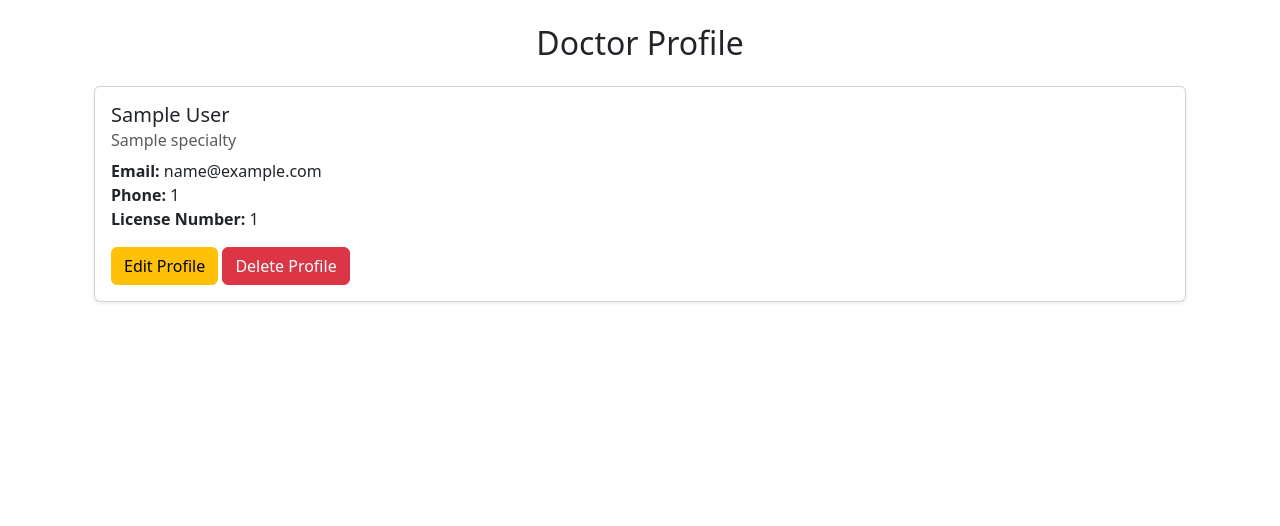
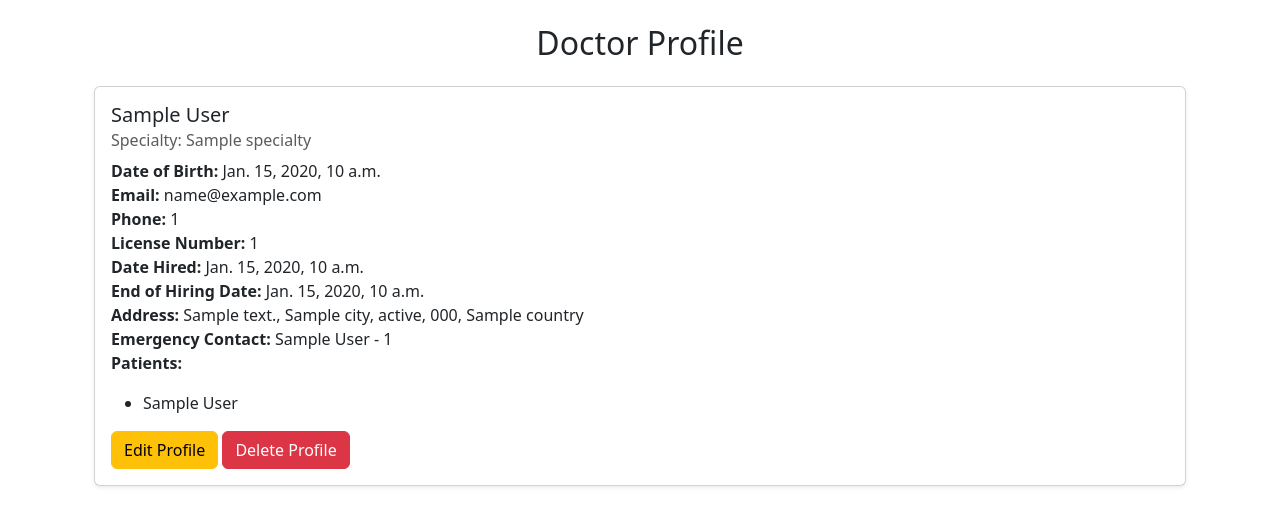
Before and after one commit to Fotisyng/HospitalManagementSystem, a Django app: template src/doctors/templates/doctor_detail.html in a window 1280 px wide. Shown: the part 56-582 px from the top of the page. Run offline with Django 3.2, Linux system fonts and the light colour scheme; the template is opened without the code that fills it: most values are stand-ins (such as "Sample title", 1, 10 or a date in 2020); some libraries are stand-ins or nearby versions.

Commit message:
feat: use url constants in templates and doctor update refactor

```diff
--- a/src/doctors/templates/doctor_confirm_delete.html
+++ b/src/doctors/templates/doctor_confirm_delete.html
@@ -8,7 +8,7 @@
     <form method="post">
         {% csrf_token %}
         <button type="submit" class="btn btn-danger">Yes, delete</button>
-        <a href="{% url 'doctor-detail' object.pk %}" class="btn btn-secondary">Cancel</a>
+        <a href="{% url DOCTOR_DETAIL object.pk %}" class="btn btn-secondary">Cancel</a>
     </form>
 </div>
 {% endblock %}
--- a/src/doctors/templates/doctor_detail.html
+++ b/src/doctors/templates/doctor_detail.html
@@ -8,15 +8,48 @@
     <div class="card shadow-sm">
         <div class="card-body">
             <h5 class="card-title">{{ doctor.first_name }} {{ doctor.last_name }}</h5>
-            <h6 class="card-subtitle mb-2 text-muted">{{ doctor.specialty }}</h6>
+            <h6 class="card-subtitle mb-2 text-muted">Specialty: {{ doctor.specialty }}</h6>
             <p class="card-text">
+                <strong>Date of Birth:</strong> {{ doctor.date_of_birth }}<br>
                 <strong>Email:</strong> {{ doctor.email }}<br>
                 <strong>Phone:</strong> {{ doctor.phone_number }}<br>
                 <strong>License Number:</strong> {{ doctor.license_number }}<br>
+                <strong>Date Hired:</strong> {{ doctor.date_hired }}<br>
+                <strong>End of Hiring Date:</strong> {% if doctor.hiring_end_date %}
+                {{ doctor.hiring_end_date }}
+                {% else %}
+                N/A
+                {% endif %}<br>
+
+                <strong>Address:</strong>
+                {% if doctor.address %}
+                {{ doctor.address.street_address }}, {{ doctor.address.city }},
+                {{ doctor.address.state }}, {{ doctor.address.postal_code }},
+                {{ doctor.address.country }}
+                {% else %}
+                Not Provided
+                {% endif %}<br>
+
+                <strong>Emergency Contact:</strong>
+                {% if doctor.emergency_contact %}
+                {{ doctor.emergency_contact.first_name }} {{ doctor.emergency_contact.last_name }} -
+                {{ doctor.emergency_contact.phone_number }}
+                {% else %}
+                Not Provided
+                {% endif %}<br>
+
+                <strong>Patients:</strong>
+            <ul>
+                {% for patient in doctor.patients.all %}
+                <li>{{ patient.first_name }} {{ patient.last_name }}</li>
+                {% empty %}
+                <li>No patients assigned.</li>
+                {% endfor %}
+            </ul>
             </p>
-            <a href="{% url 'doctor-update' doctor.pk %}" class="btn btn-warning">Edit Profile</a>
-            <a href="{% url 'doctor-delete' doctor.pk %}" class="btn btn-danger" onclick="return confirmDelete()">
-                Delete Profile</a>
+            <a href="{% url DOCTOR_UPDATE doctor.pk %}" class="btn btn-warning">Edit Profile</a>
+            <a href="{% url DOCTOR_DELETE doctor.pk %}" class="btn btn-danger" onclick="return confirmDelete()">Delete
+                Profile</a>
         </div>
     </div>
 </div>
--- a/src/doctors/views.py
+++ b/src/doctors/views.py
@@ -60,7 +60,7 @@ class DoctorDetailView(DetailView):
 
 class DoctorUpdateView(UpdateView):
     model = Doctor
-    fields = ['first_name', 'last_name', 'specialty', 'phone_number', 'email', 'license_number']  # Add other fields as needed
+    fields = '__all__'
     template_name = 'doctor_update_form.html'
     success_url = reverse_lazy(DOCTOR_LIST)
 
--- a/src/hospitalManagementSystem/settings.py
+++ b/src/hospitalManagementSystem/settings.py
@@ -44,6 +44,7 @@ INSTALLED_APPS = [
     'django.contrib.messages',
     'django.contrib.staticfiles',
     'rest_framework',
+    'widget_tweaks',
 
     # Your apps
     'patients',
--- a/src/nurses/templates/nurse_confirm_delete.html
+++ b/src/nurses/templates/nurse_confirm_delete.html
@@ -8,7 +8,7 @@
     <form method="post">
         {% csrf_token %}
         <button type="submit" class="btn btn-danger">Yes, delete</button>
-        <a href="{% url 'nurse-detail' object.pk %}" class="btn btn-secondary">Cancel</a>
+        <a href="{% url NURSE_UPDATE object.pk %}" class="btn btn-secondary">Cancel</a>
     </form>
 </div>
 {% endblock %}
--- a/src/nurses/templates/nurse_detail.html
+++ b/src/nurses/templates/nurse_detail.html
@@ -28,8 +28,8 @@
                 {% endfor %}
             </ul>
             </p>
-            <a href="{% url 'nurse-update' nurse.pk %}" class="btn btn-warning">Edit Profile</a>
-            <a href="{% url 'nurse-delete' nurse.pk %}" class="btn btn-danger" onclick="return confirmDelete()">
+            <a href="{% url NURSE_UPDATE nurse.pk %}" class="btn btn-warning">Edit Profile</a>
+            <a href="{% url NURSE_DELETE nurse.pk %}" class="btn btn-danger" onclick="return confirmDelete()">
                 Delete Profile</a>
         </div>
     </div>
--- a/src/nurses/templates/nurse_list.html
+++ b/src/nurses/templates/nurse_list.html
@@ -21,7 +21,7 @@
                     </p>
                 </div>
                 <div class="card-footer text-center">
-                    <a href="{% url 'nurse-detail' nurse.pk %}" class="btn btn-primary">View Profile</a>
+                    <a href="{% url NURSE_DETAIL nurse.pk %}" class="btn btn-primary">View Profile</a>
                 </div>
             </div>
         </div>
--- a/src/nurses/templates/nurse_update_form.html
+++ b/src/nurses/templates/nurse_update_form.html
@@ -9,7 +9,7 @@
         {% csrf_token %}
         {{ form.as_p }}
         <button type="submit" class="btn btn-primary">Save Changes</button>
-        <a href="{% url 'nurse-list' %}" class="btn btn-secondary">Cancel</a>
+        <a href="{% url NURSE_LIST %}" class="btn btn-secondary">Cancel</a>
     </form>
 </div>
 {% endblock %}
--- a/src/patients/templates/patient_confirm_delete.html
+++ b/src/patients/templates/patient_confirm_delete.html
@@ -8,7 +8,7 @@
     <form method="post">
         {% csrf_token %}
         <button type="submit" class="btn btn-danger">Yes, delete</button>
-        <a href="{% url 'patient-detail' object.pk %}" class="btn btn-secondary">Cancel</a>
+        <a href="{% url PATIENT_DETAIL object.pk %}" class="btn btn-secondary">Cancel</a>
     </form>
 </div>
 {% endblock %}
--- a/src/patients/templates/patient_detail.html
+++ b/src/patients/templates/patient_detail.html
@@ -23,8 +23,8 @@
                 <strong>Medical History:</strong> {{ patient.medical_history }}<br>
                 <strong>Status:</strong> {{ patient.status }}<br>
             </p>
-            <a href="{% url 'patient-update' patient.pk %}" class="btn btn-warning">Edit Profile</a>
-            <a href="{% url 'patient-delete' patient.pk %}" class="btn btn-danger" onclick="return confirmDelete()">
+            <a href="{% url PATIENT_UPDATE patient.pk %}" class="btn btn-warning">Edit Profile</a>
+            <a href="{% url PATIENT_DELETE patient.pk %}" class="btn btn-danger" onclick="return confirmDelete()">
                 Delete Profile</a>
         </div>
     </div>
--- a/src/patients/templates/patient_list.html
+++ b/src/patients/templates/patient_list.html
@@ -35,7 +35,7 @@
                     </p>
                 </div>
                 <div class="card-footer text-center">
-                    <a href="{% url 'patient-detail' patient.pk %}" class="btn btn-primary">View Profile</a>
+                    <a href="{% url PATIENT_DETAIL patient.pk %}" class="btn btn-primary">View Profile</a>
                 </div>
             </div>
         </div>
```
Also changed, not shown: src/doctors/templates/doctor_list.html (+3 -6 lines), src/doctors/templates/doctor_update_form.html (+70 -7 lines).
